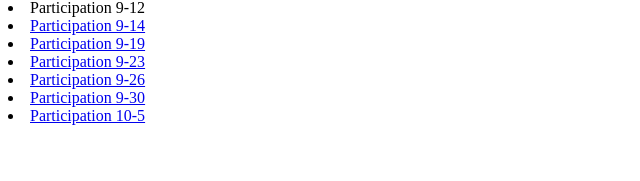
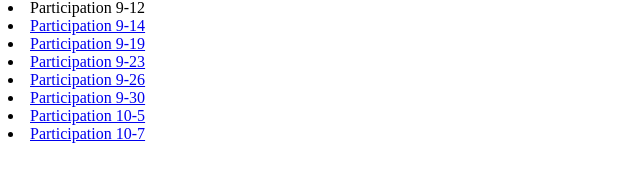
Before and after one commit to SamGrant4/participation-example, a plain HTML site: page docs/index.html in a window 1280 px wide. Shown: the part 81-262 px from the top of the page, without its empty margins (0-640 px from the left). Drawn offline with Linux system fonts and the light colour scheme.

Commit message:
updated main index

```diff
--- a/docs/index.html
+++ b/docs/index.html
@@ -35,6 +35,9 @@
         <li>
             <a href="./10-5/index.html"> Participation 10-5 </a>
         </li>
+        <li>
+            <a href="./10-7/index.html"> Participation 10-7 </a>
+        </li>
     </ul>
 </body>
 
```
